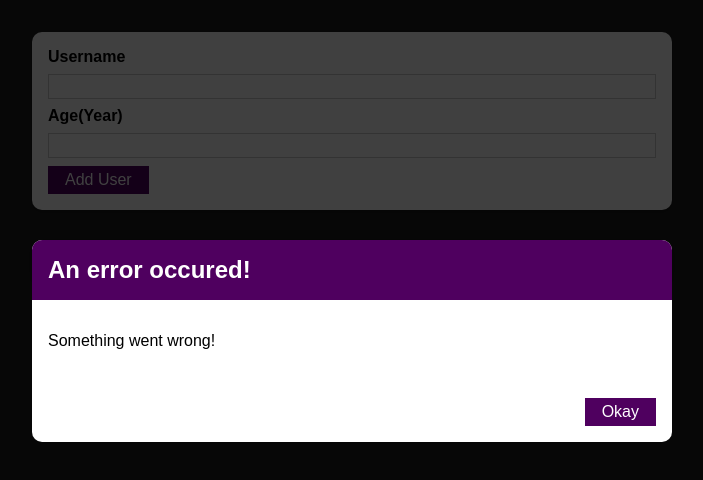
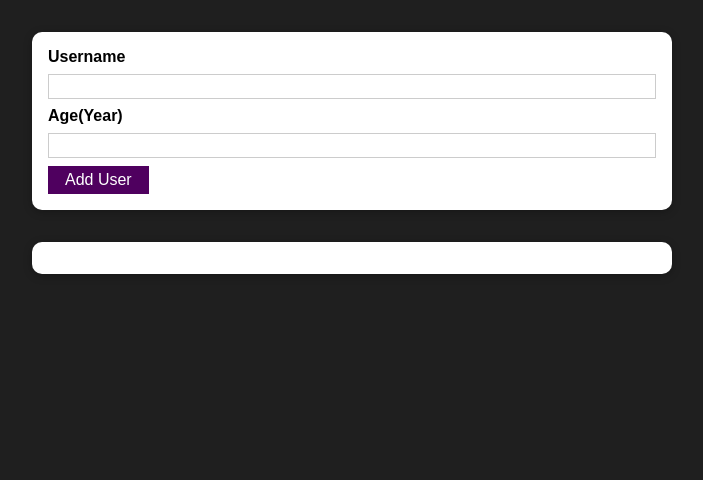
Before and after one commit to 99Nistha/userName-age-website, a React (Create React App) app: page / in a window 1280 px wide. Shown: the top 480 px of the page, without its empty margins (288-991 px from the left). Built offline with nearby package versions, Linux system fonts and the light colour scheme.

Commit message:
Managing the Error State

```diff
--- a/src/components/UI/ErrorModal.js
+++ b/src/components/UI/ErrorModal.js
@@ -6,7 +6,7 @@
 const ErrorModal = (props) => {
   return (
     <div>
-      <div className={classes.backdrop}></div>
+      <div className={classes.backdrop} onClick={props.onConfirm}></div>
       <Card className={classes.modal}>
         <header className={classes.header}>
           <h2>{props.title}</h2>
@@ -15,7 +15,7 @@
           <p>{props.message}</p>
         </div>
         <footer className={classes.actions}>
-          <Button>Okay</Button>
+          <Button onClick={props.onConfirm}>Okay</Button>
         </footer>
       </Card>
     </div>
--- a/src/components/Users/AddUser.js
+++ b/src/components/Users/AddUser.js
@@ -7,13 +7,22 @@
 const AddUser = (props) => {
   const [enteredUsername, setEnteredUsername] = useState("");
   const [enteredAge, setEnteredAge] = useState("");
+  const [error, setError] = useState();
 
   const addUserHandler = (event) => {
     event.preventDefault();
     if (enteredUsername.trim().length === 0 || enteredAge.trim().length === 0) {
+      setError({
+        title: "Invalid input",
+        message: "Please enter a valid name and age (non-empty values).",
+      });
       return;
     }
     if (+enteredAge < 1) {
+      setError({
+        title: "Invalid age",
+        message: "Please enter a valid age (> 0).",
+      });
       return;
     }
     console.log(enteredUsername, enteredAge);
@@ -29,9 +38,18 @@
     setEnteredAge(event.target.value);
   };
 
+  const errorHandler = () => {
+    setError(null);
+  };
   return (
     <div>
-      <ErrorModal title="An error occured!" message="Something went wrong!" />
+      {error && (
+        <ErrorModal
+          title={error.title}
+          message={error.message}
+          onConfirm={errorHandler}
+        />
+      )}
       <Card className={classes.input}>
         <form onSubmit={addUserHandler}>
           <label htmlFor="username">Username</label>
```
